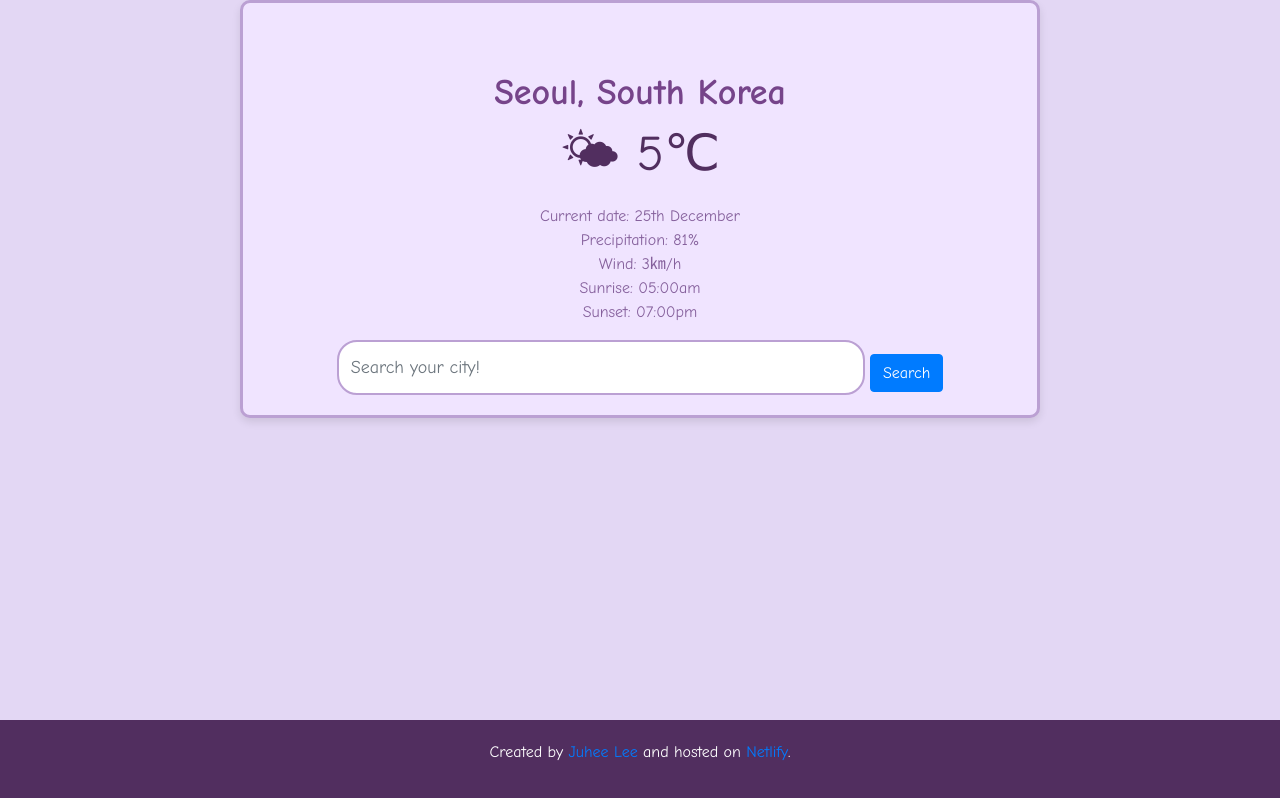
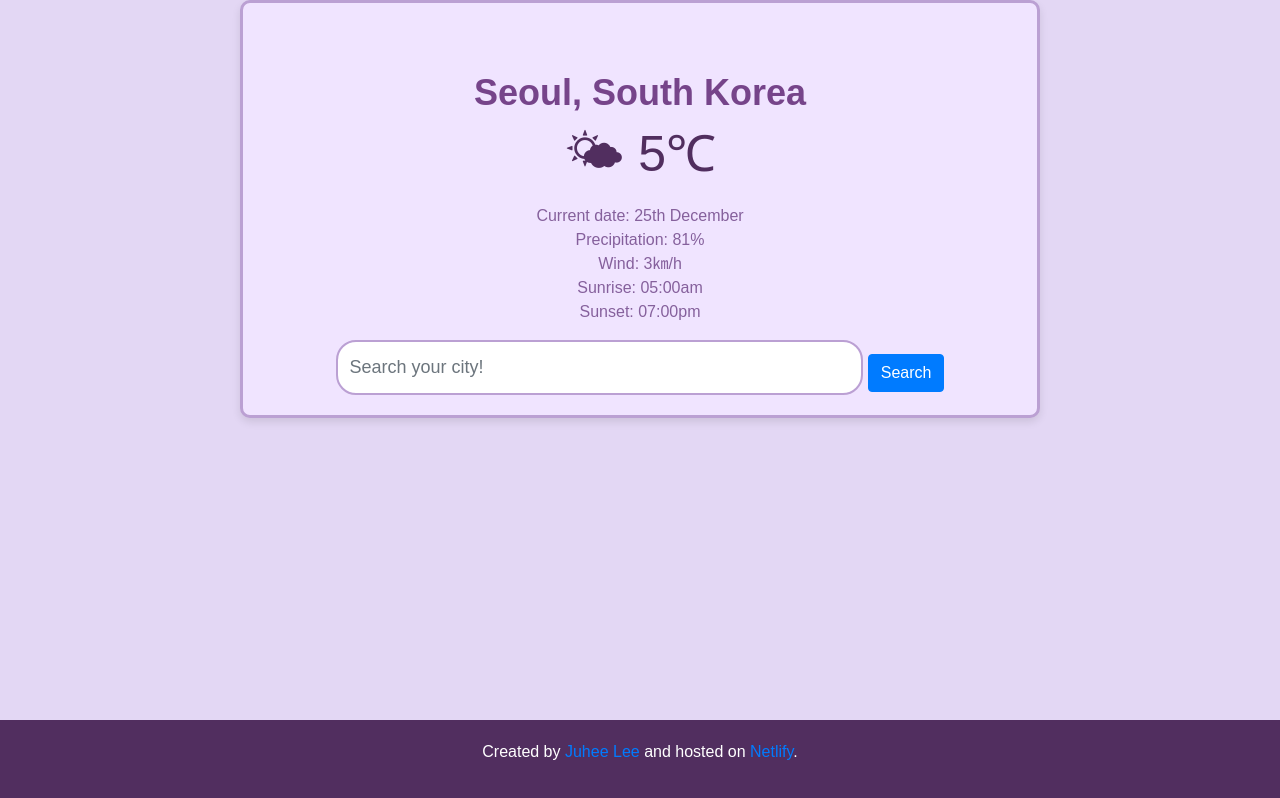
Before and after one commit to Jyupi/jyupiweather, a website built with Parcel: page index.html in a window 1280 px wide. Built offline with nearby package versions, Linux system fonts and the light colour scheme.

Commit message:
Update weather.css

```diff
--- a/weather.css
+++ b/weather.css
@@ -1,7 +1,7 @@
 /* General body styling */
 body {
   background-color: #e3d7f4; /* pastel purple background */
-  font-family: 'Comic Sans MS', cursive; /* Cute and whimsical font */
+  font-family: Arial, Helvetica, sans-serif; /* Simple and clean sans-serif font */
   display: flex;
   flex-direction: column;
   justify-content: space-between;
```
